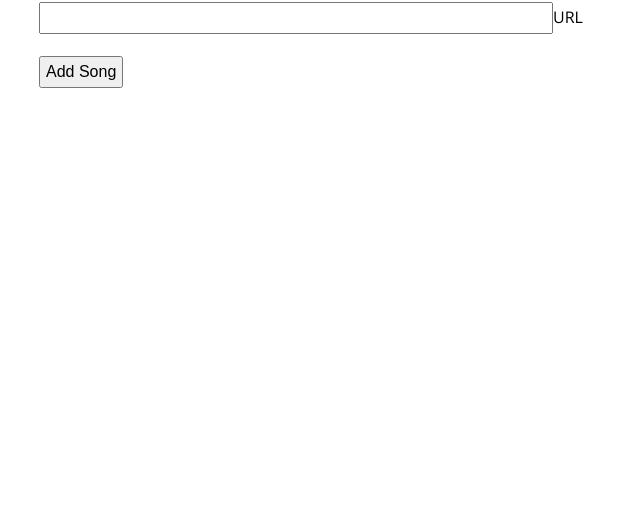
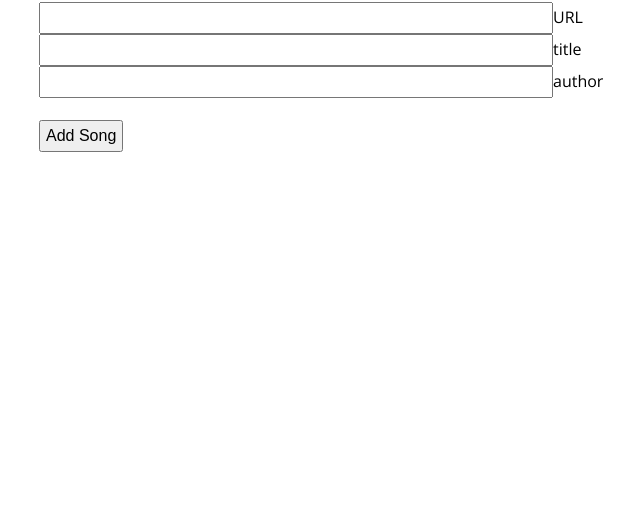
Before and after one commit to Double-Dragon/interdimensional-jukebox, a plain HTML site: page app/index.html in a window 1280 px wide. Shown: the part 285-800 px from the top of the page, without its empty margins (281-921 px from the left). Drawn offline with nearby package versions, Linux system fonts and the light colour scheme; files that its build step writes are made by us from their sources; files whose address does not match are found by name.

Commit message:
add title and author fields

```diff
--- a/app/index.html
+++ b/app/index.html
@@ -12,6 +12,8 @@
   <br>
   <h1>Send Song</h1>
   <input id="url">URL</input>
+  <input id="title">title</input>
+  <input id="author">author</input>
   <br><br><button id="send" onclick="addSong()">Add Song</button>
   <br><br>
   <span id="status"></span>
```
